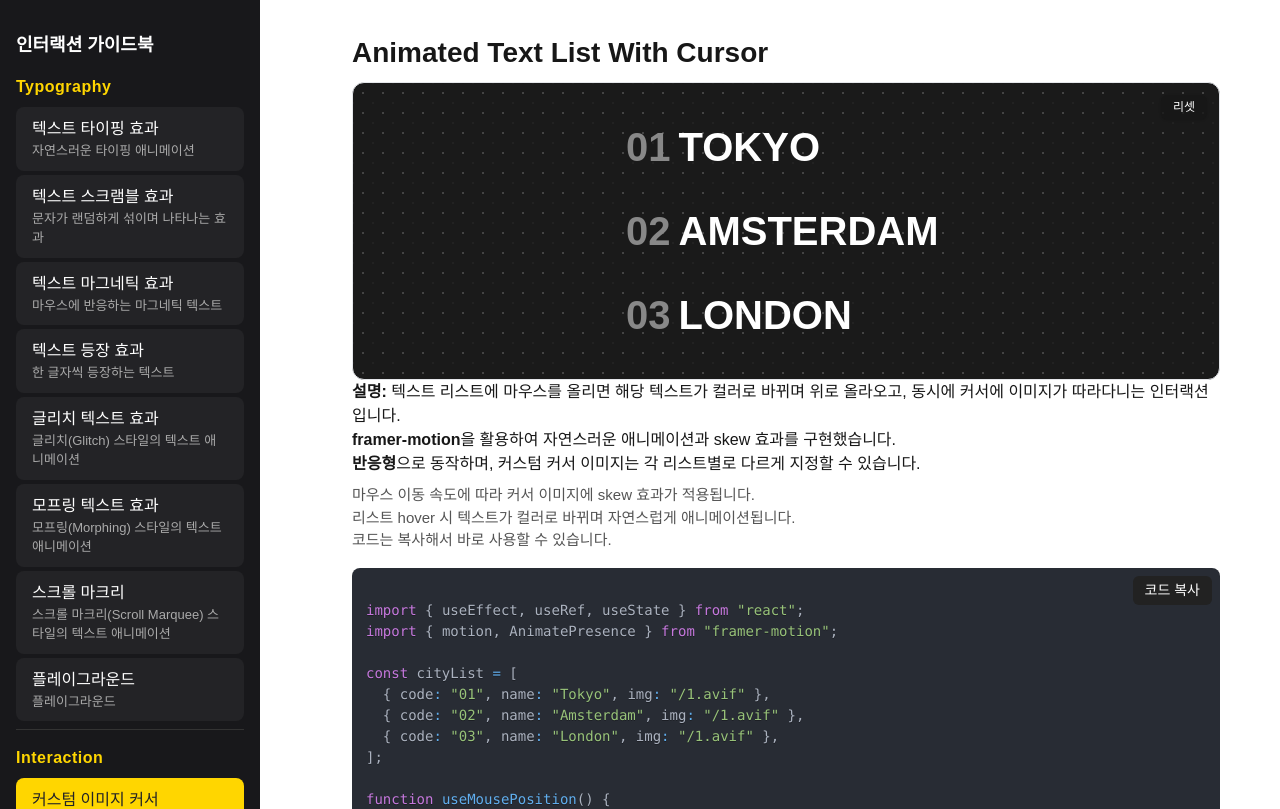
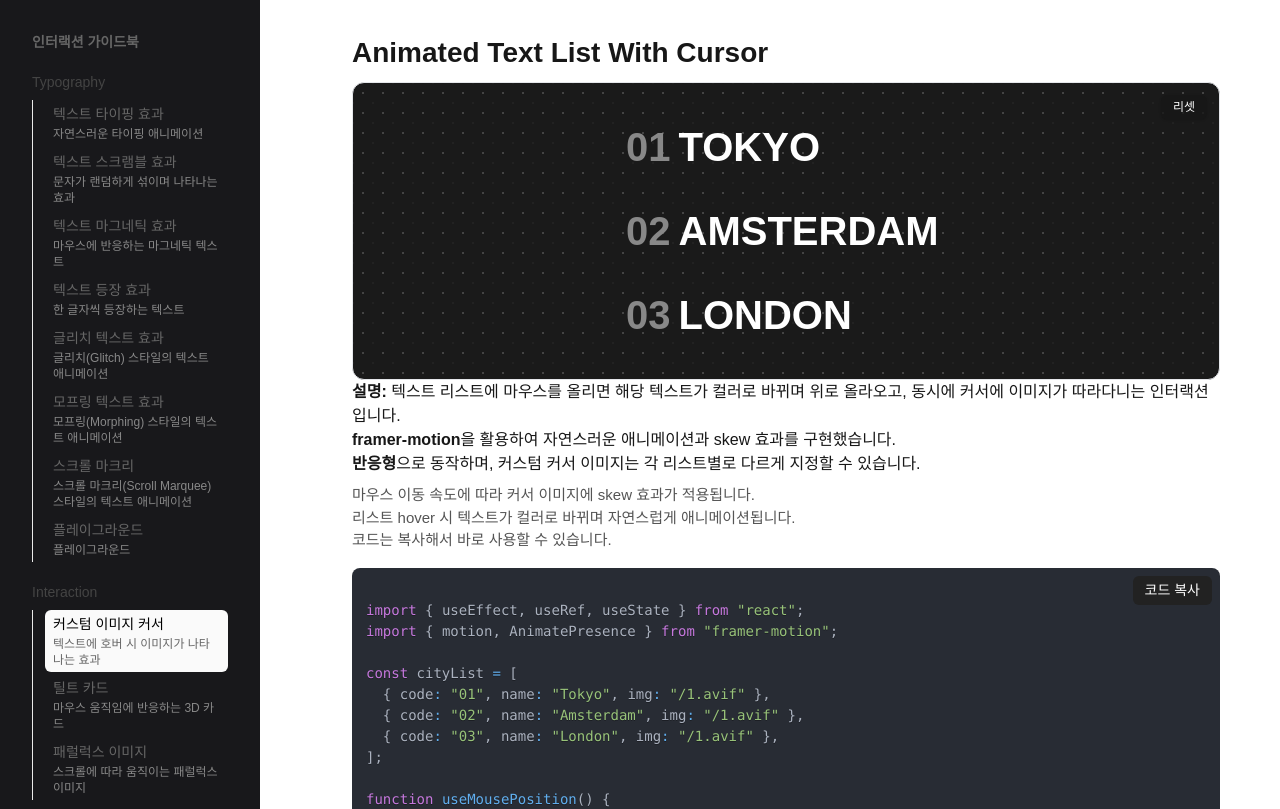
Before and after one commit to devchangjun/interactive-guidebook, a Next.js app: page /docs/interaction/animated-list in a window 1280 px wide. Shown: the top 809 px of the page. Built offline with nearby package versions, Linux system fonts and the light colour scheme.

Commit message:
# UPDATE: Navbar 업데이트트

```diff
--- a/src/app/docs/components/DocsSidebar.tsx
+++ b/src/app/docs/components/DocsSidebar.tsx
@@ -18,52 +18,36 @@ export default function DocsSidebar() {
   };
 
   return (
-    <nav aria-label="인터랙션 가이드북">
-      <h2 style={{ fontSize: 18, fontWeight: 700, marginBottom: 16 }}>인터랙션 가이드북</h2>
-      <ul style={{ listStyle: "none", padding: 0, margin: 0, display: "flex", flexDirection: "column", gap: 16 }}>
+    <nav aria-label="인터랙션 가이드북" className="w-full max-w-[300px] px-4">
+      <div className="sticky top-16">
+        <h2 className="text-sm font-semibold mb-4 text-[#666]">인터랙션 가이드북</h2>
+        <ul className="flex flex-col space-y-1">
           {menuTree.map((category, idx) => {
             // 모바일: 아코디언, 데스크탑: 항상 펼침
             const expanded = isMobile ? openIdx === idx : true;
             return (
-            <li
-              key={category.category}
-              style={{ paddingBottom: 8, borderBottom: idx !== menuTree.length - 1 ? "1px solid #333" : "none" }}
-            >
+              <li key={category.category} className="mb-4">
                 <button
                   type="button"
                   aria-expanded={expanded}
                   aria-controls={`category-panel-${idx}`}
                   onClick={() => isMobile && handleAccordion(idx)}
-                style={{
-                  width: "100%",
-                  background: "none",
-                  border: "none",
-                  textAlign: "left",
-                  fontSize: 16,
-                  fontWeight: 700,
-                  marginBottom: 8,
-                  color: "#FFD600",
-                  letterSpacing: 0.5,
-                  cursor: isMobile ? "pointer" : "default",
-                  display: "flex",
-                  alignItems: "center",
-                  gap: 6,
-                }}
+                  className={`
+                    w-full text-left text-sm font-medium mb-1 py-1
+                    text-[#444] hover:text-black transition-colors
+                    flex items-center justify-between
+                    ${isMobile ? "cursor-pointer" : "cursor-default"}
+                  `}
                 >
                   {category.category}
-                {isMobile && <span style={{ fontSize: 14, color: "#aaa" }}>{expanded ? "▲" : "▼"}</span>}
+                  {isMobile && <span className="text-xs text-[#666]">{expanded ? "▲" : "▼"}</span>}
                 </button>
                 <ul
                   id={`category-panel-${idx}`}
-                style={{
-                  listStyle: "none",
-                  padding: 0,
-                  margin: 0,
-                  display: expanded ? "flex" : "none",
-                  flexDirection: "column",
-                  gap: 4,
-                  transition: "all 0.2s",
-                }}
+                  className={`
+                    space-y-0.5 pl-3 border-l border-[#eaeaea]
+                    ${expanded ? "block" : "hidden"}
+                  `}
                 >
                   {category.items.map((item) => {
                     // 현재 경로와 메뉴 경로가 일치하면 active
@@ -72,32 +56,28 @@ export default function DocsSidebar() {
                       <li key={item.id}>
                         <Link
                           href={item.path}
-                        style={{
-                          display: "block",
-                          padding: "10px 16px",
-                          borderRadius: 8,
-                          background: active ? "#FFD600" : "#232326",
-                          color: active ? "#232326" : "#fff",
-                          textDecoration: "none",
-                          fontWeight: 500,
-                          transition: "background 0.2s, color 0.2s",
-                        }}
-                        onMouseOver={(e) => {
-                          if (!active) {
-                            e.currentTarget.style.background = "#333";
-                            e.currentTarget.style.color = "#FFD600";
+                          className={`
+                            block py-1 px-2 rounded-md text-sm
+                            transition-colors
+                            ${
+                              active
+                                ? "text-black font-medium bg-[#fafafa]"
+                                : "text-[#666] hover:text-black hover:bg-[#fafafa]"
                             }
-                        }}
-                        onMouseOut={(e) => {
-                          if (!active) {
-                            e.currentTarget.style.background = "#232326";
-                            e.currentTarget.style.color = "#fff";
-                          }
-                        }}
+                          `}
                           aria-current={active ? "page" : undefined}
                         >
-                        <div style={{ fontSize: 16 }}>{item.name}</div>
-                        <div style={{ fontSize: 13, color: active ? "#23232699" : "#aaa" }}>{item.description}</div>
+                          <div>{item.name}</div>
+                          {item.description && (
+                            <div
+                              className={`
+                              text-xs mt-0.5
+                              ${active ? "text-[#666]" : "text-[#888]"}
+                            `}
+                            >
+                              {item.description}
+                            </div>
+                          )}
                         </Link>
                       </li>
                     );
@@ -107,6 +87,7 @@ export default function DocsSidebar() {
             );
           })}
         </ul>
+      </div>
     </nav>
   );
 }
```
Lines whose indentation alone changed are shown as unchanged.
